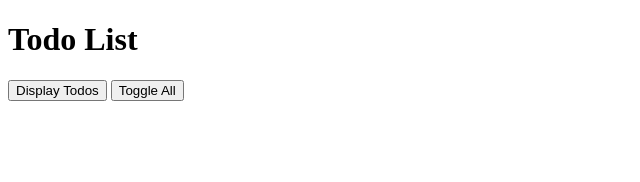
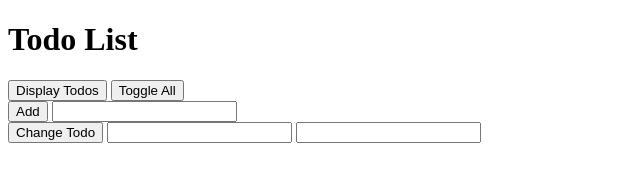
Before and after one commit to saywurdson/Projects, a plain HTML site: page Practical Javascript/todoList.html in a window 1280 px wide. Shown: the whole page, without its empty margins (0-640 px from the left). Drawn offline with Linux system fonts and the light colour scheme.

Commit message:
V8 in process

```diff
--- a/Practical Javascript/script.js
+++ b/Practical Javascript/script.js
@@ -65,7 +65,8 @@ var todoList = {
   }
 };
 
-var displayTodosButton = document.getElementById('displayTodosButton');
+// Old way of manipulating the DOM
+/* var displayTodosButton = document.getElementById('displayTodosButton');
 var toggleAllButton = document.getElementById('toggleAllButton');
 
 displayTodosButton.addEventListener('click', function() {
@@ -74,4 +75,22 @@ displayTodosButton.addEventListener('click', function() {
 
 toggleAllButton.addEventListener('click', function() {
   todoList.toggleAll();
-});
+}); */
+
+// object to bridge functions to HTML file
+var handlers = {
+  displayTodos: function() {
+    todoList.displayTodos();
+  },
+  toggleAll: function () {
+    todoList.toggleAll();
+  },
+  addTodo: function () {
+    var addTodoTextInput = document.getElementById('addTodoTextInput');
+    todoList.addTodo(addTodoText.value);
+    addTodoTextInput.value = '';
+  },
+  changeTodo: function() {
+    var changeTodoPositionInput = document.getElementById('changeTodoPositionInput')
+  }
+};
--- a/Practical Javascript/todoList.html
+++ b/Practical Javascript/todoList.html
@@ -4,13 +4,30 @@
   <head>
     <title>Todo List Project</title>
     <link rel="stylesheet" href="style.css">
-    <script src="script.js"></script>
   </head>
   <body>
     <h1>Todo List</h1>
 
+    <!-- Old "event listener" way of manipulating the DOM
     <button id="displayTodosButton">Display Todos</button>
-    <button id="toggleAllButton">Toggle All</button>
+    <button id="toggleAllButton">Toggle All</button> -->
 
+    <div>
+      <button onclick="handlers.displayTodos()">Display Todos</button>
+      <button onclick="handlers.toggleAll()">Toggle All</button>
+    </div>
+
+    <div>
+      <button onclick="handlers.addTodo()">Add</button>
+      <input id="addTodoTextInput" type="text">
+    </div>
+
+    <div>
+      <button onclick="handlers.changeTodo()">Change Todo</button>
+      <input id="changeTodoPositionInput" type="number">
+      <input id="changeTodoTextInput" type="text">
+    </div>
+
+    <script src="script.js"></script>
   </body>
 </html>
```
